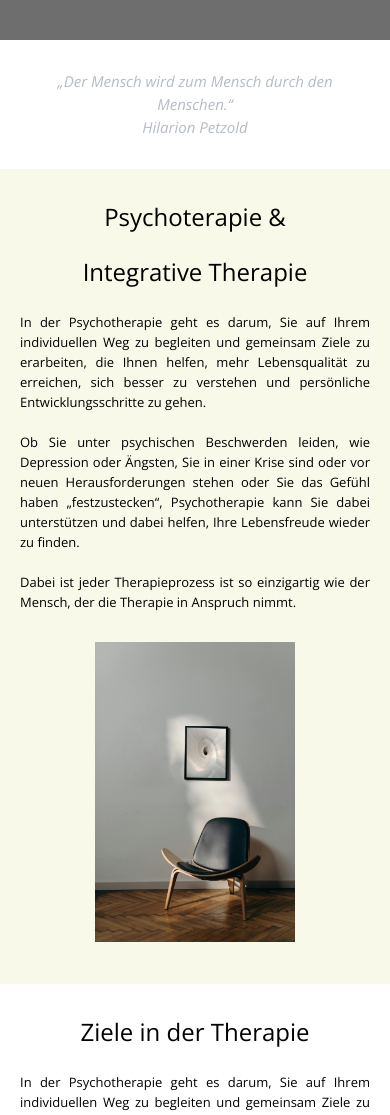
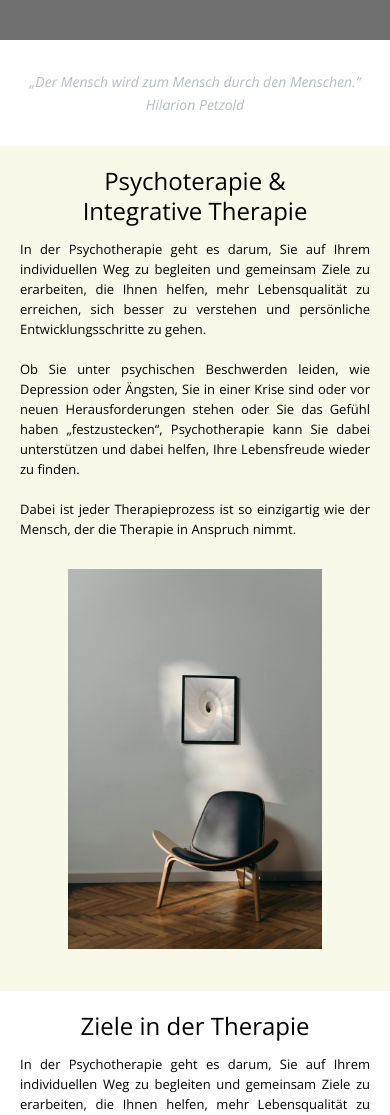
Before and after one commit to Cavrak396/Ursula-Prinz-Psychologist, a React (Vite) app: page / in a window 390 px wide. Shown: the part 341-1456 px from the top of the page. Built offline with nearby package versions, Linux system fonts and the light colour scheme; grey boxes are pictures that could not be loaded.

Commit message:
[Fix] fixing css styles

```diff
--- a/src/components/home-page/about/about.css
+++ b/src/components/home-page/about/about.css
@@ -20,11 +20,11 @@
 
 .about__text {
   margin: 0 auto;
-  padding-right: 10px;
+  padding-right: 20px;
 }
 
 .about__text-holder {
-  max-width: 510px;
+  max-width: 548px;
 }
 
 .about__photo {
@@ -86,6 +86,6 @@
 
   .about__image {
     max-width: 300px;
-    max-height: 300px;
+    max-height: 380px;
   }
 }
--- a/src/components/home-page/offers/offers.css
+++ b/src/components/home-page/offers/offers.css
@@ -12,6 +12,8 @@
   display: flex;
   align-items: center;
   justify-content: space-between;
+  max-width: 1200px;
+  margin: 0 auto;
 }
 
 .offers__offer {
--- a/src/components/home-page/psychotheraphy-info/psychoteraphyInfo.css
+++ b/src/components/home-page/psychotheraphy-info/psychoteraphyInfo.css
@@ -34,17 +34,12 @@
   flex: 1 1 50%;
 }
 
-.psychoteraphy__info-photo--modified {
-  text-align: center;
-}
-
-.psychoteraphy__info-text-holder {
-  margin-left: auto;
+.psychoteraphy__info-text-holder--modified {
   max-width: 649px;
 }
 
-.psychoteraphy__info-text-holder--modified {
-  margin-left: 0;
+.psychoteraphy__info-photo--modified {
+  text-align: center;
 }
 
 .psychoteraphy__info-lines {
@@ -81,6 +76,7 @@
     max-width: 368px;
     margin: 0 auto 15px auto;
     text-align: center;
+    line-height: 30px;
   }
 
   .psychoteraphy__title-decoration {
@@ -141,6 +137,6 @@
 
   .psychoteraphy__info-img {
     max-width: 300px;
-    max-height: 300px;
+    max-height: 380px;
   }
 }
--- a/src/components/home-page/testimonials/testimonials.css
+++ b/src/components/home-page/testimonials/testimonials.css
@@ -27,7 +27,7 @@
 
 @media (max-width: 768px) {
   .testimonials__list-item {
-    font-size: 15px;
+    font-size: 14px;
     margin-bottom: 10px;
     line-height: 23px;
   }
--- a/src/components/reusableSections/header/header.css
+++ b/src/components/reusableSections/header/header.css
@@ -11,9 +11,9 @@
 }
 
 .header__logo {
-  max-width: 166px;
+  max-width: 159px;
   max-height: 159px;
-  flex: 1 1 166px;
+  flex: 1 1 159px;
 }
 
 .navigation__list {
```
Also changed, not shown: src/components/reusableSections/navigation/NavigationItem.tsx (line endings or trailing spaces).
